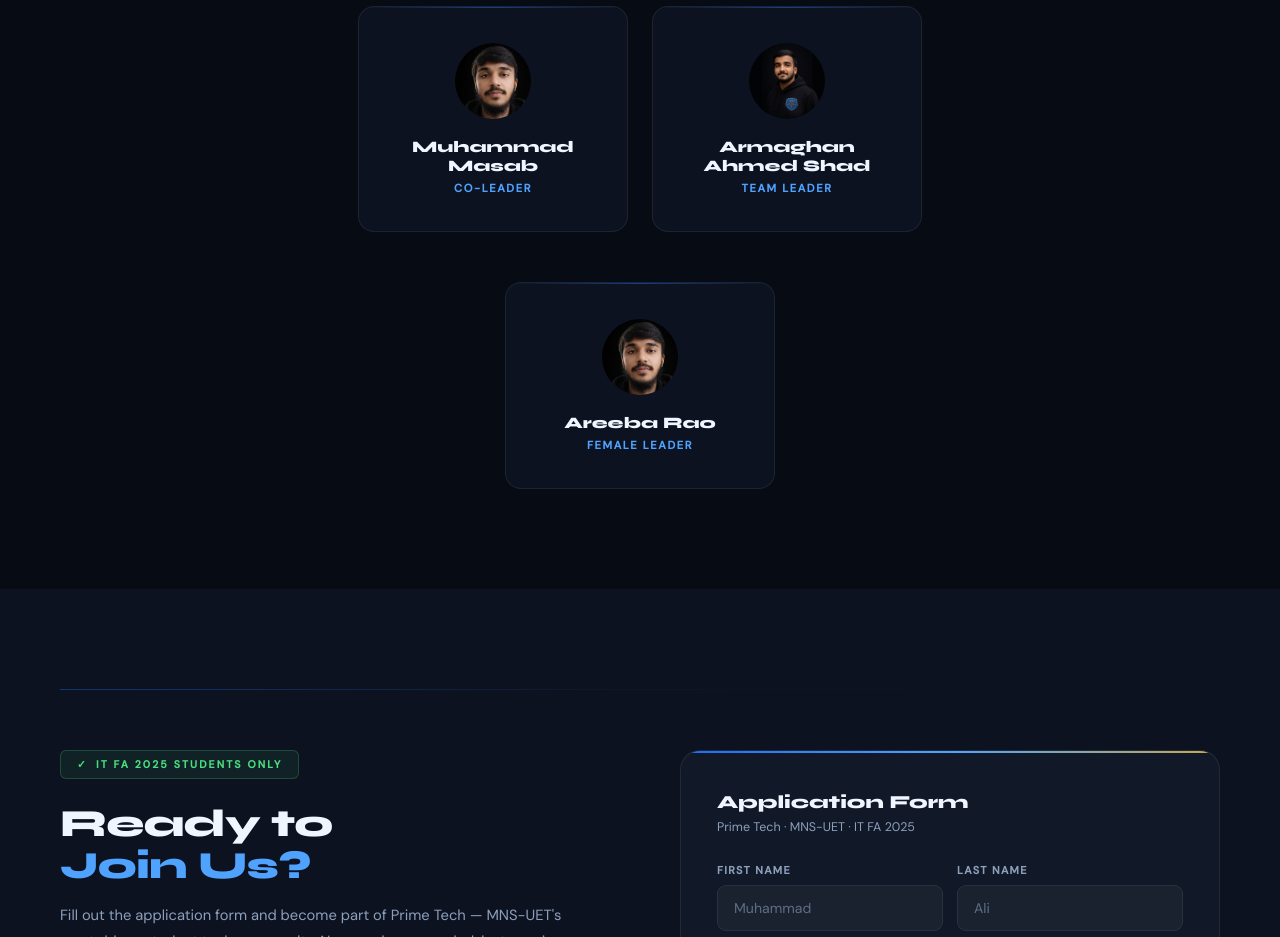
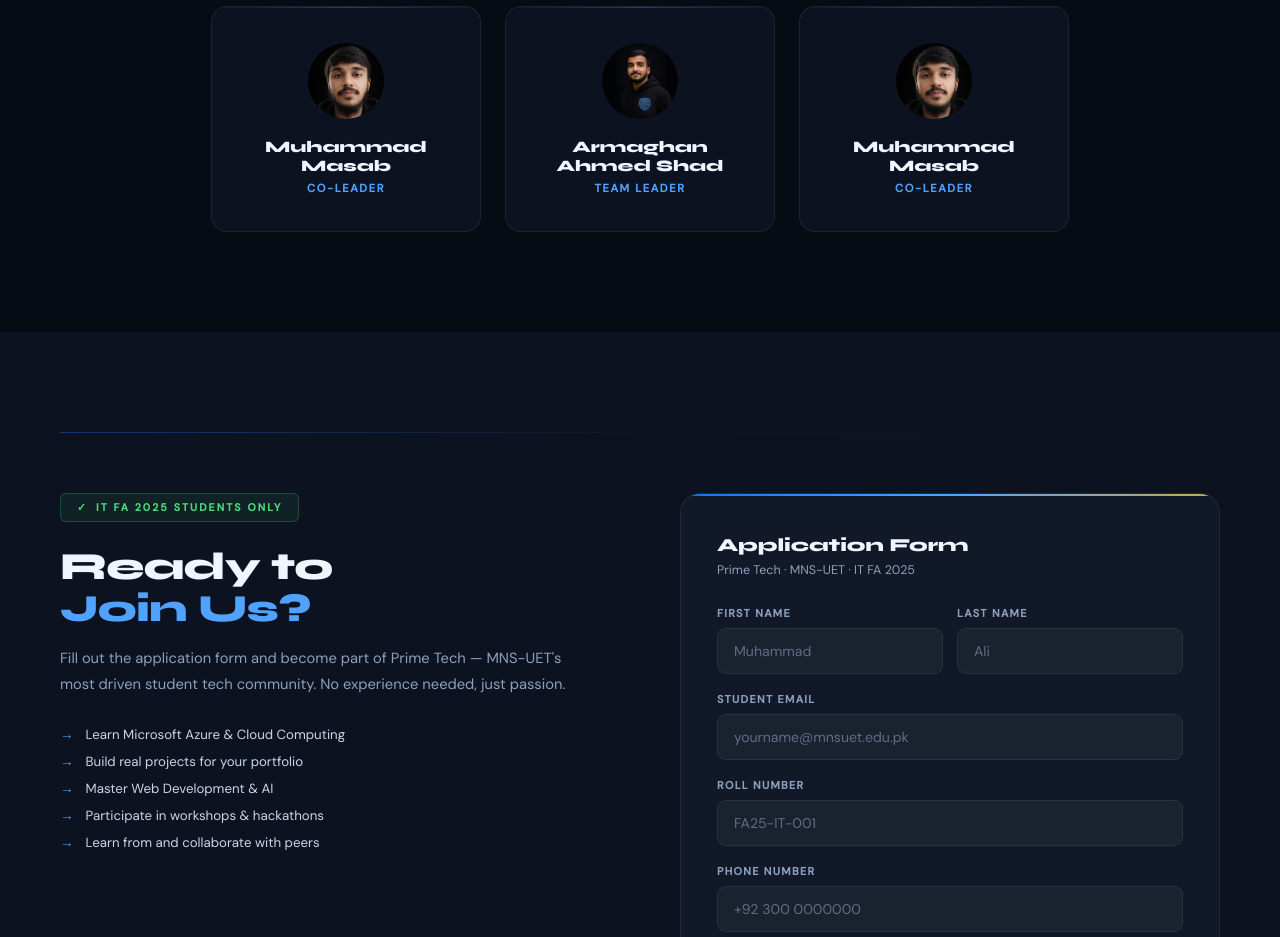
Before and after one commit to armaghanahmadshad/prime-tech-website, a plain HTML site: page index.html in a window 1280 px wide. Shown: the part 3300-4237 px from the top of the page. Drawn offline with Linux system fonts and the light colour scheme.

Commit message:
2nd attempt

```diff
--- a/index.html
+++ b/index.html
@@ -481,12 +481,10 @@ footer {
       <div class="team-name">Armaghan Ahmed Shad</div>
       <div class="team-role">Team Leader</div>
     </div>
-     </div>
-  <div class="team-grid">
     <div class="team-card reveal" style="transition-delay:0.1s">
-     <img src="masab4.jpg" class="team-avatar" alt="Areeba Rao" />
-<div class="team-name">Areeba Rao</div>
-<div class="team-role">Female leader</div>
+     <img src="masab4.jpg" class="team-avatar" alt="Muhammad Masab" />
+<div class="team-name">Muhammad Masab</div>
+<div class="team-role">co-leader</div>
     </div>
   </div>
 </section>
```
